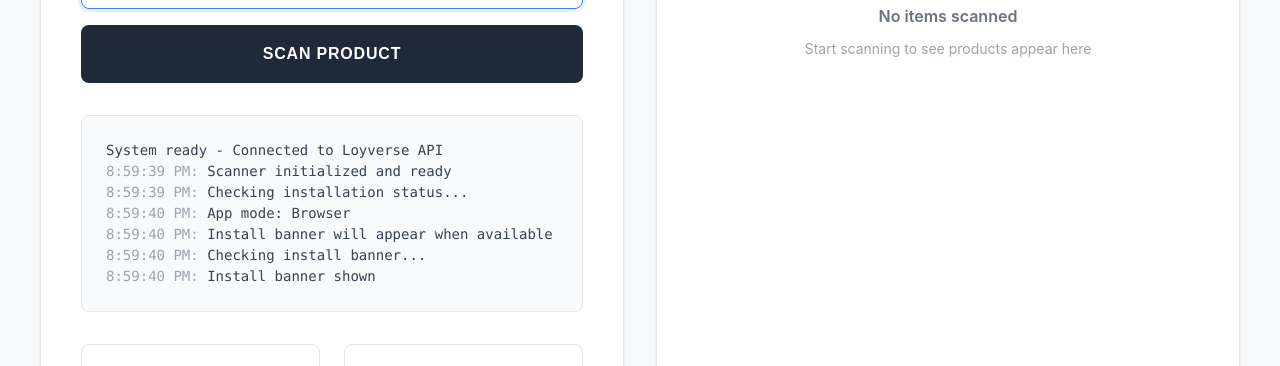
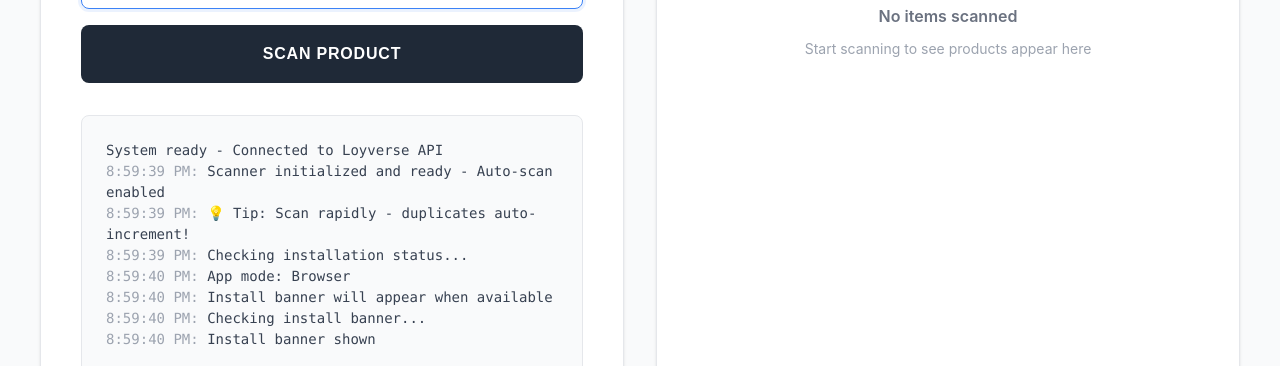
Before and after one commit to sirenncryptic/ScannerApp, a website: page index.html in a window 1280 px wide. Shown: the part 434-800 px from the top of the page. Drawn offline with Linux system fonts and the light colour scheme.

Commit message:
Update index.html

```diff
--- a/index.html
+++ b/index.html
@@ -1015,7 +1015,8 @@
             initializeTheme();
 
             document.getElementById('barcodeInput').focus();
-            addLog('Scanner initialized and ready');
+            addLog('Scanner initialized and ready - Auto-scan enabled');
+            addLog('💡 Tip: Scan rapidly - duplicates auto-increment!');
 
             console.log('Page loaded, checking install status...');
             addLog('Checking installation status...');
```
